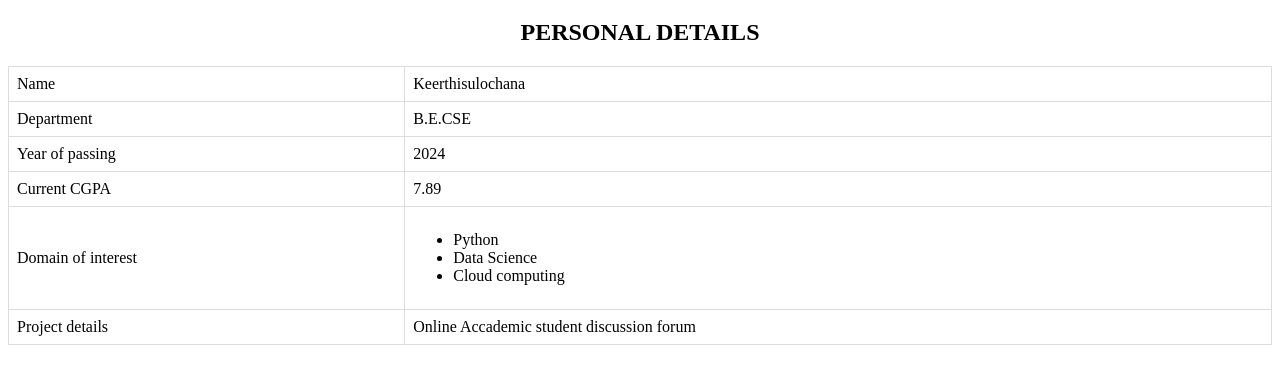
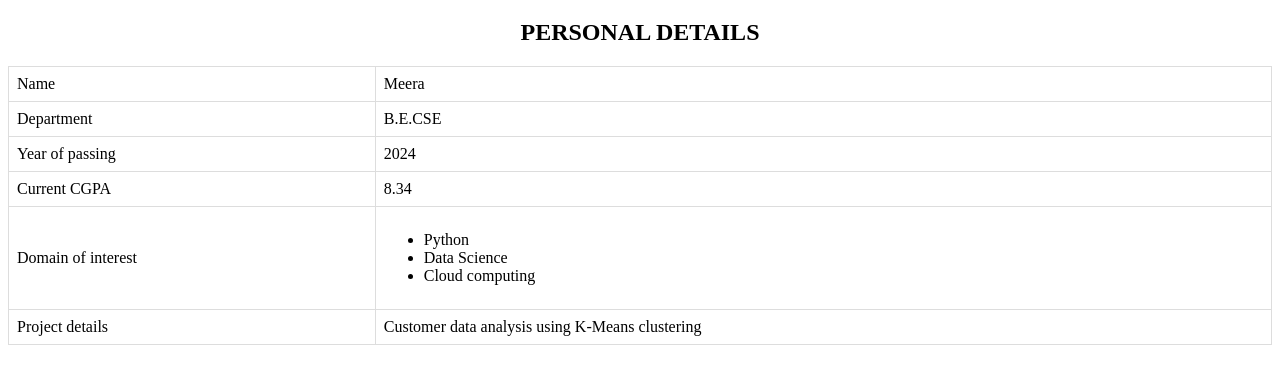
Before and after one commit to meeranila/Meera.R, a plain HTML site: page index.html in a window 1280 px wide. Shown: the part 173-556 px from the top of the page. Drawn offline with Linux system fonts and the light colour scheme.

Commit message:
Update index.html

```diff
--- a/index.html
+++ b/index.html
@@ -20,7 +20,7 @@
 <head>
     <meta charset="UTF-8">
     <meta name="viewport" content="width=device-width, initial-scale=1.0">
-    <title>KEERTHI|portfolio</title>
+    <title>MEERA|portfolio</title>
     <link rel="icon" href="ab.jpeg" type="image/x-icon">
 </head>
 <body>
@@ -32,7 +32,7 @@
 
         <tr>
             <td>Name</td>
-            <td>Keerthisulochana</td>
+            <td>Meera</td>
         </tr>
 
         <tr>
@@ -46,7 +46,7 @@
         <tr>
 
             <td>Current CGPA</td>
-            <td>7.89</td>
+            <td>8.34</td>
 
         </tr>
         <tr>
@@ -60,7 +60,7 @@
         <tr>
             <td>Project details</td>
             <td>
-                Online Accademic student discussion forum
+                Customer data analysis using K-Means clustering
             </td>
         </tr>
 </html>
```
